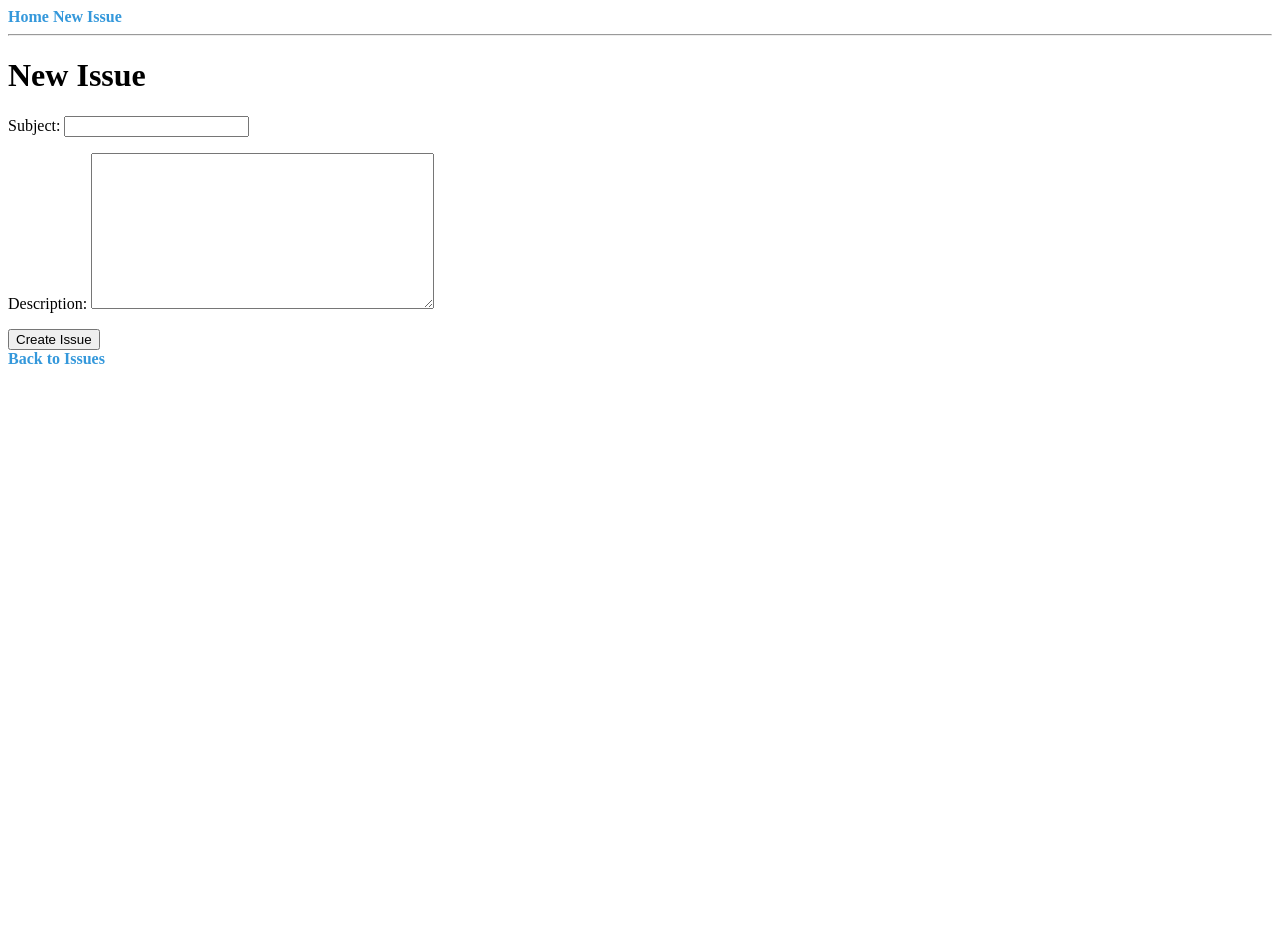
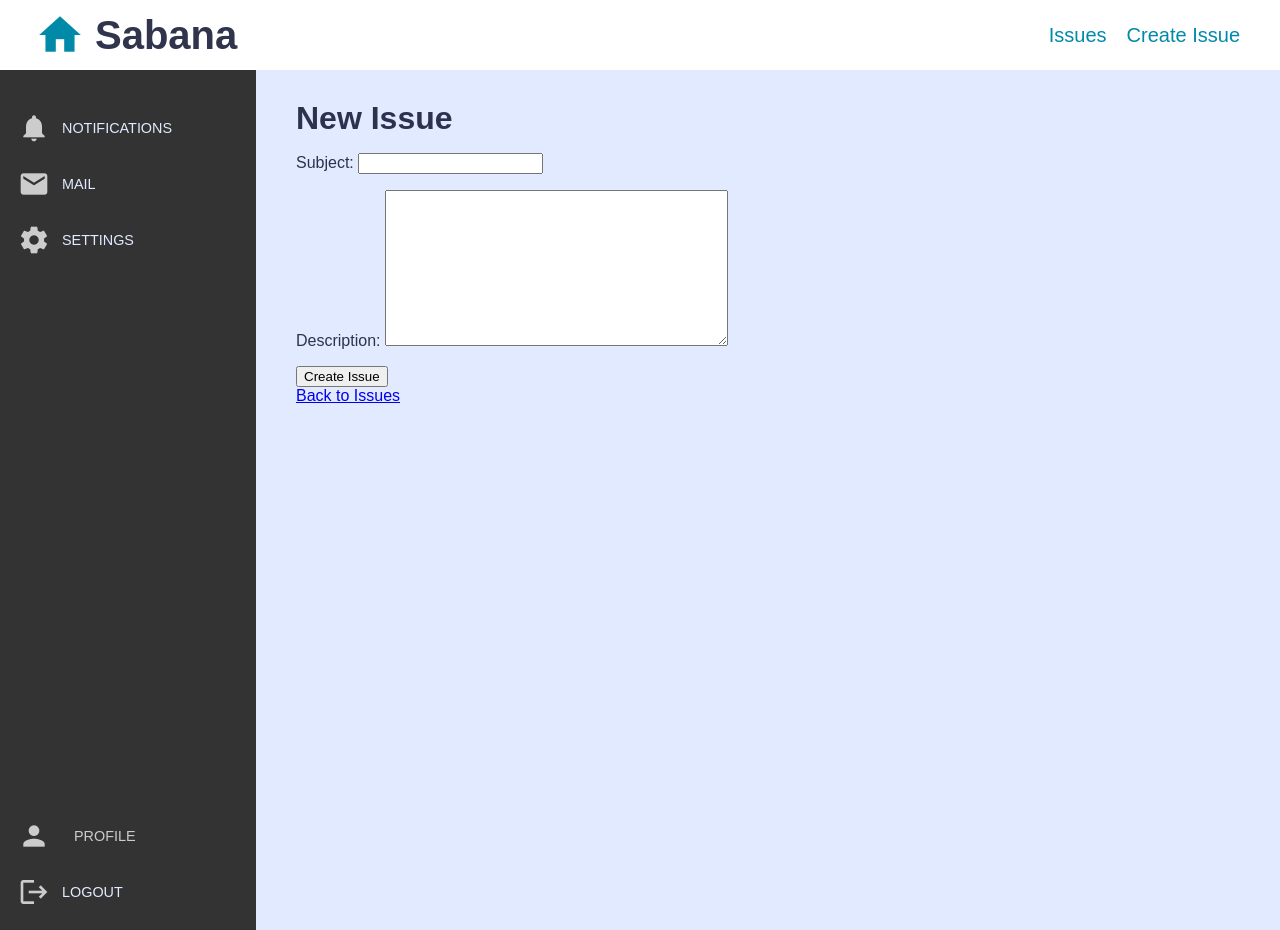
Before and after one commit to inkih04/SabanaBack, a Django app: page /new/ in a window 1280 px wide. Run offline with Django 5.2, Linux system fonts and the light colour scheme.

Commit message:
Task 5 and 6 completed

```diff
--- a/issues/static/issues/styles.css
+++ b/issues/static/issues/styles.css
@@ -1,11 +1,163 @@
-a {
-    color: #3498db; /* Color azul */
-    text-decoration: none; /* Sin subrayado */
-    font-weight: bold; /* Negrita */
-    transition: color 0.3s ease; /* Transición suave para el color */
+*{
+    box-sizing: border-box;
 }
 
-a:hover {
-    color: #2ecc71; /* Color verde al pasar el ratón */
-    text-decoration: underline; /* Subrayado al pasar el ratón */
+.material-icons {
+    font-size: 50px; /* Cambia el tamaño del icono */
+    color: #008aa8;  /* Cambia el color del icono */
 }
+
+body {
+    font-family: sans-serif;
+    background-color: #e2eaff;
+    color: #101632dd;
+    padding: 60px;
+}
+div, ul, nav, footer, h1, h2, header, a, li, label, body {
+    margin: 0;
+    padding: 0;
+}
+
+ul {
+
+}
+
+.content {
+    display: flex;
+    flex-direction: row;
+}
+
+/*  HEADER            */
+.header {
+    background-color: #fff;
+    display: flex;
+    justify-content: space-between;
+    align-items: center;
+    container-type: inline-size; /* Indica que para las queries solo se tendrá en cuenta el tamaño horizontal */
+    container-name: header;      /* Es el nombre para referirse a la query */
+    position: fixed;             /* Fija el header en la parte superior */
+    top: 0;                      /* Alinea el header con la parte superior de la ventana */
+    width: 100%;                 /* Asegura que el header ocupe todo el ancho de la ventana */
+    z-index: 10;                 /* Asegura que el header esté por encima de otros elementos */
+    text-align: center;
+    font-size: 20px;
+    min-height: 50px;
+}
+
+.header__logo-container {
+    display: flex;
+    align-items: center;
+    gap: 10px;
+    margin-left: 25px;
+    padding: 10px;
+}
+
+.header__nav{
+    display: block; /*Para que vuelva a aparecer si pasamos de pequeño a grande*/
+    position: static;
+    height: auto;
+    width: auto;
+    justify-content: space-between; /*Header nav tambien era flex, hay un monton de flex asi que tengo que estar al tanto de que es flex y que no*/
+}
+.header__nav-list {
+    display: flex;
+    flex-direction: row;
+    height: auto;
+    width: auto;
+    gap: 20px;
+    margin-right: 40px;
+}
+
+.header__nav-item {
+    list-style: none;
+}
+
+.header__nav-item a {
+    color: #008aa8;
+    text-decoration: none;
+}
+.header__nav-item a:is(:hover, :active){
+    text-decoration: underline;
+}
+
+
+/*  SIDEBAR        */
+
+.sidebar {
+    position: fixed;
+    left: 0;
+    top: 70px;
+    height: 100vh;
+    width: clamp(220px, 20vw, 300px);
+    background-color: #333;
+    display: flex;
+    flex-direction: column;
+    justify-content: space-between;
+    padding: 30px 0 30px 6px;
+    z-index: 1000; /* Asegura que quede encima de otros elementos */
+}
+
+
+.sidebar__nav {
+    user-select: none;
+}
+
+.sidebar__nav ul{
+    display: flex;
+    flex-direction: column;
+    width: 100%;
+}
+
+.sidebar__item {
+    list-style: none;
+    display: flex;
+    align-items: center;
+    text-transform: uppercase;
+    font-size: .9rem;
+    padding-right: 6px;
+    color: #e2eaff;
+    border-radius: 36px 0 0 36px;
+    position: relative;
+}
+
+.sidebar__icon {
+    color: #ccc;
+    font-size: 35px;
+}
+.sidebar__item a {
+    text-decoration: none;
+    color: inherit;
+
+}
+
+.sidebar__item span {
+    padding: 12px;
+    font-size: 2rem;
+}
+
+.content {
+    display: flex;
+    flex-grow: 1;
+    margin-top: 60px; /* Para compensar el header fijo */
+    margin-left: clamp(220px, 20vw, 300px); /* Mueve el contenido para no tapar la sidebar */
+    padding: 20px;
+}
+
+.sidebar__profile .profile-option {
+    font-size: 0.9rem;
+    padding: 0 12px;
+    text-transform: uppercase;
+    color: #ccc;
+
+}
+.sidebar__profile {
+    margin-bottom: 50px
+
+}
+
+/*  Issue  */
+
+.issue-container {
+    flex-grow: 1;  /* Ocupa el espacio restante */
+    padding: 20px;
+}
--- a/issues/templates/base.html
+++ b/issues/templates/base.html
@@ -5,14 +5,61 @@
     <meta charset="UTF-8">
     <meta name="viewport" content="width=device-width, initial-scale=1.0">
     <title>{% block title %}My Issues App{% endblock %}</title>
+    <link href="https://fonts.googleapis.com/icon?family=Material+Icons" rel="stylesheet">
     <link rel="stylesheet" href="{% static 'issues/styles.css' %}">
 </head>
 <body>
-    <nav>
-        <a href="{% url 'issue_list' %}">Home</a>
-        <a href="{% url 'issue_create' %}">New Issue</a>
-    </nav>
-    <hr>
-    {% block content %}{% endblock %}
+    <header class="header">
+        <div class="header__logo-container">
+            <i class="material-icons">home</i>
+            <h1 class="header__title">Sabana</h1>
+        </div>
+        <nav class="header__nav">
+            <ul class="header__nav-list">
+                <li class="header__nav-item">
+                    <a href="{% url 'issue_list' %}">Issues</a>
+                </li>
+                <li class="header__nav-item">
+                    <a href="{% url 'issue_create' %}">Create Issue</a>
+                </li>
+            </ul>
+        </nav>
+    </header>
+    <div class="content">
+        <aside class="sidebar">
+            <nav class="sidebar__nav">
+                <ul class="sidebar__list">
+                    <li class="sidebar__item">
+                        <span class="material-icons sidebar__icon">notifications</span>
+                        <a href="#" class="sidebar__link">Notifications</a>
+                    </li>
+                    <li class="sidebar__item">
+                        <span class="material-icons sidebar__icon">mail</span>
+                        <a href="#" class="sidebar__link">Mail</a>
+                    </li>
+                    <li class="sidebar__item">
+                        <span class="material-icons sidebar__icon">settings</span>
+                        <a href="#" class="sidebar__link">Settings</a>
+                    </li>
+                </ul>
+            </nav>
+            <div class="sidebar__profile">
+                <ul>
+                    <li class="sidebar__item item--profile">
+                        <span class="material-icons sidebar__icon">person</span>
+                        <span class="profile-option">Profile</span>
+                    </li>
+                    <li class="sidebar__item">
+                        <span class="material-icons sidebar__icon">logout</span>
+                        <a  href="#">Logout</a>
+                    </li>
+                </ul>
+            </div>
+        </aside>
+        <div class = "issue-container">
+            {% block content %} {% endblock %}
+        </div>
+    </div>
+
 </body>
 </html>
--- a/issues/templates/issues/issue_create.html
+++ b/issues/templates/issues/issue_create.html
@@ -1,10 +1,13 @@
 {% extends "base.html" %}
+
 {% block content %}
-<h1>New Issue</h1>
-<form method="post">
-    {% csrf_token %}  <!-- Seguridad contra ataques CSRF -->
-    {{ form.as_p }}  <!-- Muestra el formulario -->
-    <button type="submit">Create Issue</button>
-</form>
-<a href="{% url 'issue_list' %}">Back to Issues</a>
+    <div class="issue">
+        <h1>New Issue</h1>
+        <form method="post">
+            {% csrf_token %}
+            {{ form.as_p }}
+            <button type="submit">Create Issue</button>
+        </form>
+        <a href="{% url 'issue_list' %}">Back to Issues</a>
+    </div>
 {% endblock %}
```
Also changed, not shown: 1 other file.
